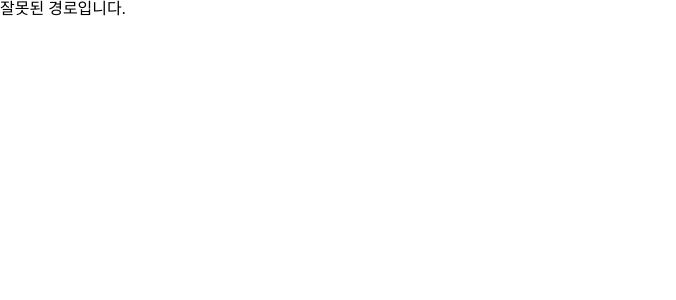
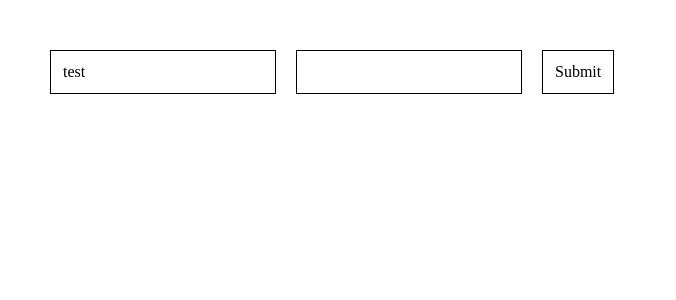
Before and after one commit to modac-bull/rcns-react-crud, a React (Create React App) app: page /form-examples in a window 1280 px wide. Shown: the top 300 px of the page, without its empty margins (0-676 px from the left). Built offline with nearby package versions, Linux system fonts and the light colour scheme; a web font is replaced by a local one.

Commit message:
[MOD] react-hook-form 라이브러리 추가

```diff
--- a/package.json
+++ b/package.json
@@ -14,6 +14,7 @@
     "axios": "^1.1.2",
     "react": "^18.2.0",
     "react-dom": "^18.2.0",
+    "react-hook-form": "^7.41.0",
     "react-redux": "^8.0.4",
     "react-router-dom": "^6.4.1",
     "react-scripts": "5.0.1",
--- a/src/App.jsx
+++ b/src/App.jsx
@@ -22,7 +22,8 @@ import Example from './pages/Example'
 import products from './assets/data/product.js';
 import Cart from 'pages/Cart';
 import CommonList from 'pages/Board/Common/CommonList';
-import CommonDetails from 'pages/Board/Common/CommonDetails'
+import CommonDetails from 'pages/Board/Common/CommonDetails';
+import FormExamples from 'pages/form-examples/FormExamples';
 
 
 export default  function App() {
@@ -65,6 +66,7 @@ export default  function App() {
         <Route path="/example" element={<Example />} />
         <Route path="/cart" element={<Cart />} />
         <Route path="/common" element={<CommonList />} />
+        <Route path="/form-examples" element={<FormExamples />} />
         <Route path="/common/details/:id" element={<CommonDetails />}  />
 
         <Route path="*" element={<NotFound />} />
--- /dev/null
+++ b/src/pages/form-examples/FormExamples.jsx
@@ -0,0 +1,40 @@
+import { useForm } from 'react-hook-form';
+import styled from '@emotion/styled';
+
+export default function FormExamples() {
+  const {
+    register,
+    handleSubmit,
+    watch,
+    formState: { errors },
+  } = useForm();
+  const onSubmit = data => console.log(data);
+
+  console.log(watch('example')); // watch input value by passing the name of it
+
+  return (
+    <Card>
+      {/* "handleSubmit" will validate your inputs before invoking "onSubmit" */ }
+      <form onSubmit={handleSubmit(onSubmit)}>
+        {/* register your input into the hook by invoking the "register" function */}
+        <input defaultValue="test" {...register('example')} />
+
+        {/* include validation with required or other standard HTML validation rules */}
+        <input {...register('exampleRequired', { required: true })} />
+        {/* errors will return when field validation fails  */}
+        {errors.exampleRequired && <span>This field is required</span>}
+
+        <input type="submit" />
+      </form>
+    </Card>
+  );
+}
+
+const Card = styled.div`
+padding: 50px;
+  input {
+    padding: 12px 12px;
+    border: 1px solid black;
+    margin-right: 20px;
+  }
+`;
```
Also changed, not shown: 1 other file (tests, documents, lock files or other folders).
